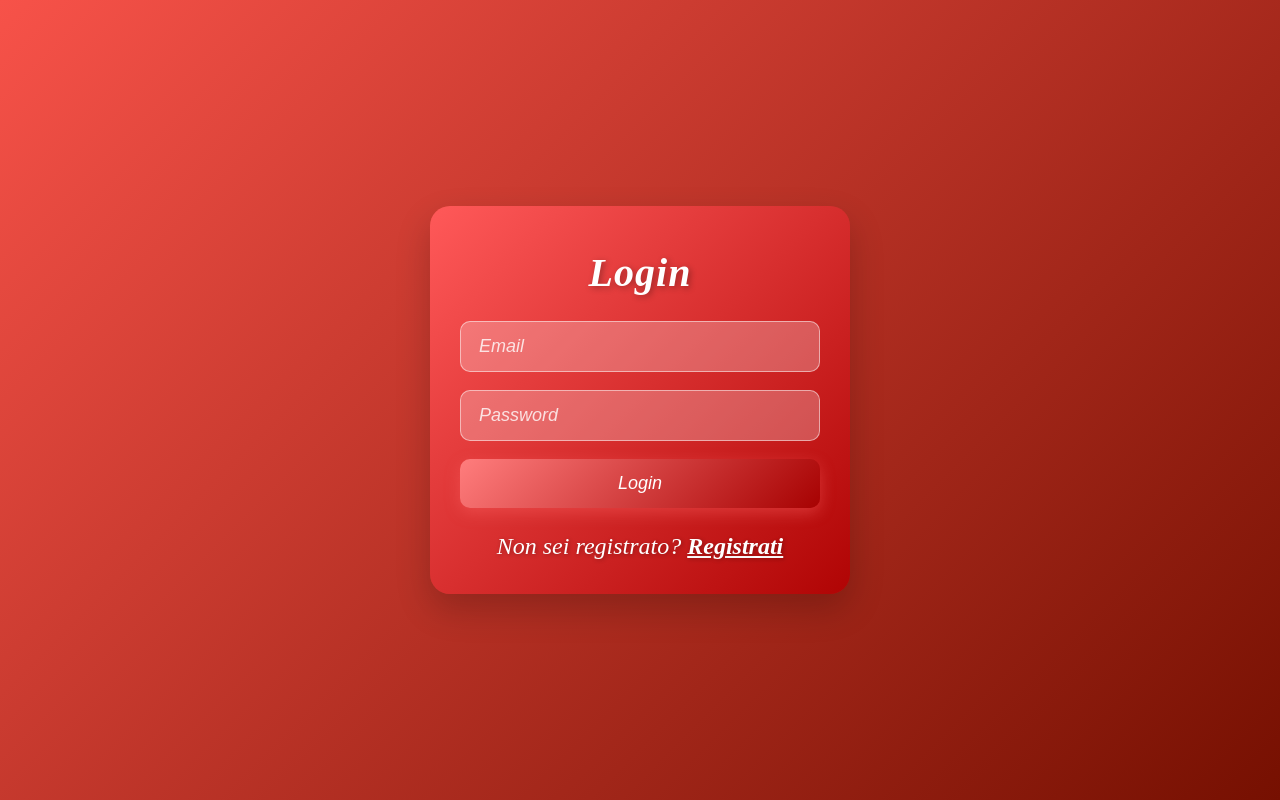
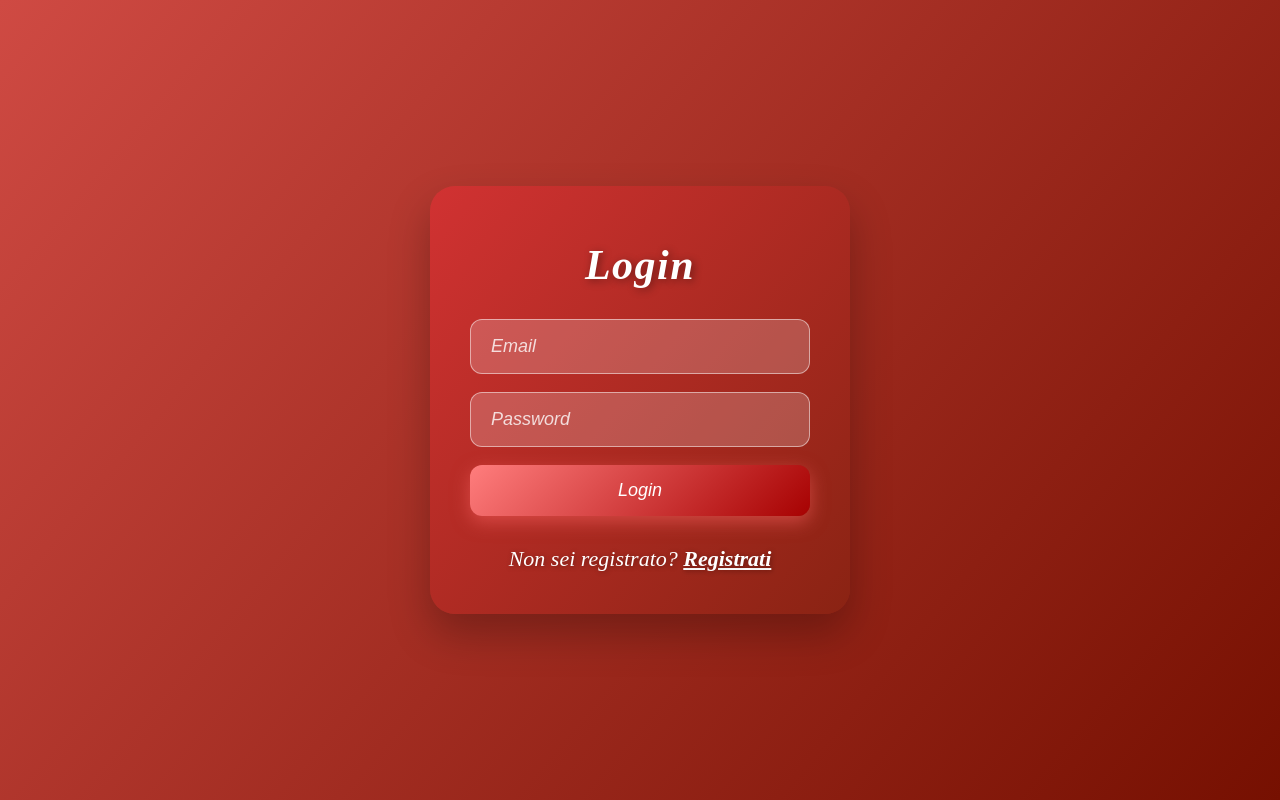
Before and after one commit to sararenzulllo/fidelitycard, a React (Create React App) app: page /login in a window 1280 px wide. Built offline with nearby package versions, Linux system fonts and the light colour scheme; no server answers.

Commit message:
Aggiornato CSS autenticazione con stile moderno e hover migliorato

```diff
--- a/src/styles/Auth.css
+++ b/src/styles/Auth.css
@@ -4,52 +4,52 @@
   align-items: center;
   height: 100vh;
   width: 100%;
-  background: linear-gradient(135deg, #f75249 0%, #761001 100%);
+  background: linear-gradient(130deg, #cf4a43 0%, #761001 100%);
   font-family: 'Poppins', sans-serif;
 }
 
 .auth-card {
-  background: linear-gradient(135deg, #ff5959, #b00404);
-  padding: 10px 30px;
-  border-radius: 20px;
-  box-shadow: 0 15px 35px rgba(0, 0, 0, 0.2);
+  background: linear-gradient(130deg, #d13232 0%, #8a2313 100%);
+  padding: 20px 40px;
+  border-radius: 25px;
+  box-shadow: 0 20px 40px rgba(0, 0, 0, 0.25);
   width: 100%;
   max-width: 420px;
   text-align: center;
-  color: white; /* testo bianco */
-  font-style: italic; /* corsivo */
-  transition: transform 0.3s ease, box-shadow 0.3s ease;
+  color: white;
+  font-style: italic;
+  transition: transform 0.4s ease, box-shadow 0.4s ease;
 }
 
 .auth-card:hover {
-  transform: translateY(-5px);
-  box-shadow: 0 25px 45px rgba(0, 0, 0, 0.25);
+  transform: translateY(-8px) scale(1.02);
+  box-shadow: 0 30px 60px rgba(0, 0, 0, 0.35);
 }
 
 .auth-card h2 {
-  margin-bottom: 25px;
-  font-size: 40px;
-  letter-spacing: 1px;
+  margin-bottom: 30px;
+  font-size: 42px;
+  letter-spacing: 1.5px;
   font-family: 'Pacifico', cursive;
   color: white;
-  text-shadow: 2px 2px 6px rgba(0,0,0,0.3);
+  text-shadow: 2px 2px 8px rgba(0,0,0,0.4);
 }
 
 .auth-card form {
   display: flex;
   flex-direction: column;
+  gap: 18px;
 }
 
 .auth-card input {
-  padding: 14px 18px;
-  margin-bottom: 18px;
-  border-radius: 10px;
+  padding: 16px 20px;
+  border-radius: 12px;
   border: 1px solid rgba(255, 255, 255, 0.5);
-  font-size: 18px; /* testo input più grande */
+  font-size: 18px;
+  background-color: rgba(255, 255, 255, 0.2);
+  color: white;
+  font-style: italic;
   transition: all 0.3s ease;
-  background-color: rgba(255, 255, 255, 0.25);
-  color: white; /* testo bianco */
-  font-style: italic;
 }
 
 .auth-card input::placeholder {
@@ -60,38 +60,37 @@
 
 .auth-card input:focus {
   outline: none;
-  border-color: white;
-  box-shadow: 0 0 8px rgba(255, 255, 255, 0.6);
-  background-color: rgba(255, 255, 255, 0.35);
+  border-color: #fff;
+  box-shadow: 0 0 10px rgba(255, 255, 255, 0.6);
+  background-color: rgba(255, 255, 255, 0.3);
 }
 
 .auth-card button {
-  padding: 14px;
+  padding: 15px;
   background: linear-gradient(135deg, #ff7d7d, hsl(0, 98%, 33%));
   color: white;
   font-size: 18px;
   border: none;
-  border-radius: 10px;
+  border-radius: 12px;
   cursor: pointer;
   transition: all 0.3s ease;
   font-style: italic;
-  box-shadow: 0 5px 15px rgba(255, 102, 102, 0.4);
+  box-shadow: 0 6px 18px rgba(255, 102, 102, 0.5);
 }
 
 .auth-card button:hover {
   background: linear-gradient(135deg, #c63737, #a90202);
-  box-shadow: 0 8px 25px rgba(230, 0, 0, 0.5);
-  transform: translateY(-2px);
+  box-shadow: 0 10px 30px rgba(230, 0, 0, 0.6);
+  transform: translateY(-3px) scale(1.01);
 }
 
 .auth-card p.register-text {
-  margin-top: 25px;
-  font-size: 24px;
+  margin-top: 30px;
+  font-size: 22px;
   color: white;
-   font-style: italic;
+  font-style: italic;
   font-family: 'Dancing Script', cursive;
-  text-shadow: 1px 1px 4px rgba(0,0,0,0.3);
-
+  text-shadow: 1px 1px 5px rgba(0,0,0,0.35);
 }
 
 .auth-card p.register-text span {
@@ -99,15 +98,14 @@
   cursor: pointer;
   font-weight: 700;
   text-decoration: underline;
-  transition: color 0.3s ease;
-  font-size: 24px;
-font-family: 'Dancing Script', cursive;
+  transition: color 0.3s ease, text-shadow 0.3s ease;
 }
 
 .auth-card p.register-text span:hover {
   color: #ffe6e6;
-  text-shadow: 1px 1px 6px rgba(0,0,0,0.4);
+  text-shadow: 1px 1px 8px rgba(0,0,0,0.5);
 }
+
 .auth-card p {
   margin-top: 18px;
   font-size: 16px;
@@ -120,10 +118,10 @@ font-family: 'Dancing Script', cursive;
   cursor: pointer;
   font-weight: 500;
   text-decoration: underline;
-  transition: color 0.3s ease;
-  font-size: 16px;
+  transition: color 0.3s ease, text-shadow 0.3s ease;
 }
 
 .auth-card p span:hover {
   color: #ffe6e6;
+  text-shadow: 1px 1px 5px rgba(0,0,0,0.4);
 }
--- a/src/styles/FidelityCard.css
+++ b/src/styles/FidelityCard.css
@@ -1,6 +1,6 @@
 /* Fidelity Card Page */
 .fidelity-page {
-  background: #bfd9ff;
+  background: #d7e7ff;
   min-height: 100vh;
   padding: 40px 20px;
   display: flex;
@@ -49,7 +49,7 @@
 
 .progress-bar {
   height: 25px;
-  background-color: #8adaff;
+  background-color: #7ed6ff;
   border-radius: 15px;
   overflow: hidden;
   max-width: 600px;
@@ -72,7 +72,7 @@
 }
 
 .quick-actions button {
-  background-color: #1979c8;
+  background-color: #1468ad;
   color: #fff;
   border: none;
   padding: 12px 25px;
--- a/src/styles/HistoryPage.css
+++ b/src/styles/HistoryPage.css
@@ -1,6 +1,6 @@
 /* Sfondo pagina */
 .history-container {
-  background: linear-gradient(135deg, hsl(222, 100%, 92%), #abcdff);
+  background: linear-gradient(135deg, hsl(222, 100%, 92%), #b5d2ff);
   min-height: 100vh;
   padding: 40px 20px;
   display: flex;
--- a/src/styles/HomePage.css
+++ b/src/styles/HomePage.css
@@ -3,13 +3,13 @@
   display: flex;
   min-height: 100vh;
   font-family: 'Poppins', sans-serif;
-  background: linear-gradient(130deg, #dce9ff 0%, #a3b4ff 100%); ; /* bianco chiaro */
+  background: linear-gradient(130deg, #dcffe5 0%, #a3b4ff 100%); ; /* bianco chiaro */
   color: #0f2c55; /* testo blu scuro */
 }
 
 /* Sidebar */
 .sidebar {
-  flex: 0 0 280px;
+  flex: 0 0 269px;
   background: #0f2c55; /* blu scuro */
   color: #ffffff;
   padding: 20px;
--- a/src/styles/Welcome.css
+++ b/src/styles/Welcome.css
@@ -5,7 +5,7 @@
   justify-content: center;
   align-items: center;
   padding: 40px 20px;
-  background: linear-gradient(135deg, #ff4b42 0%, #761001 100%);
+  background: linear-gradient(130deg, #cf4a43 0%, #761001 100%);
   font-family: 'Poppins', sans-serif;
   color: #fff;
   animation: fadeIn 1s ease-in;
```
Also changed, not shown: src/styles/Products.css (+110 -63 lines).
